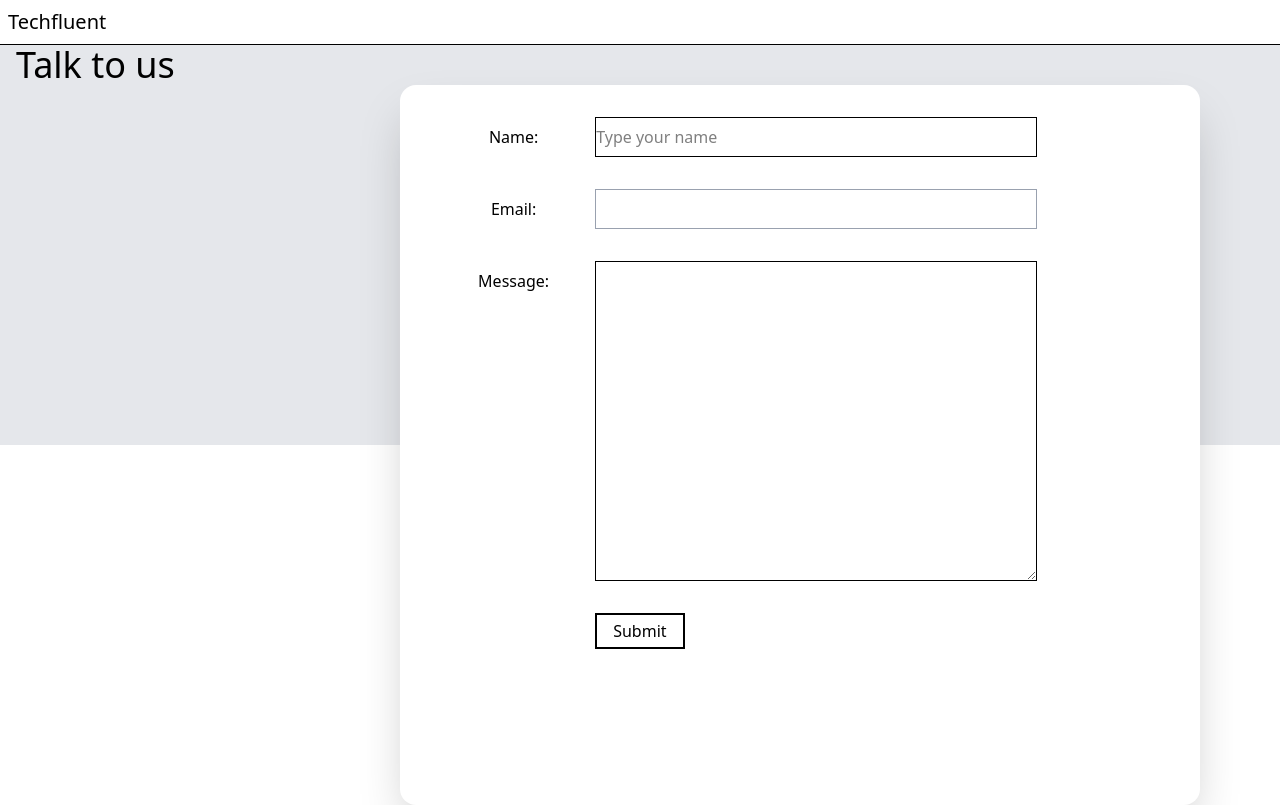
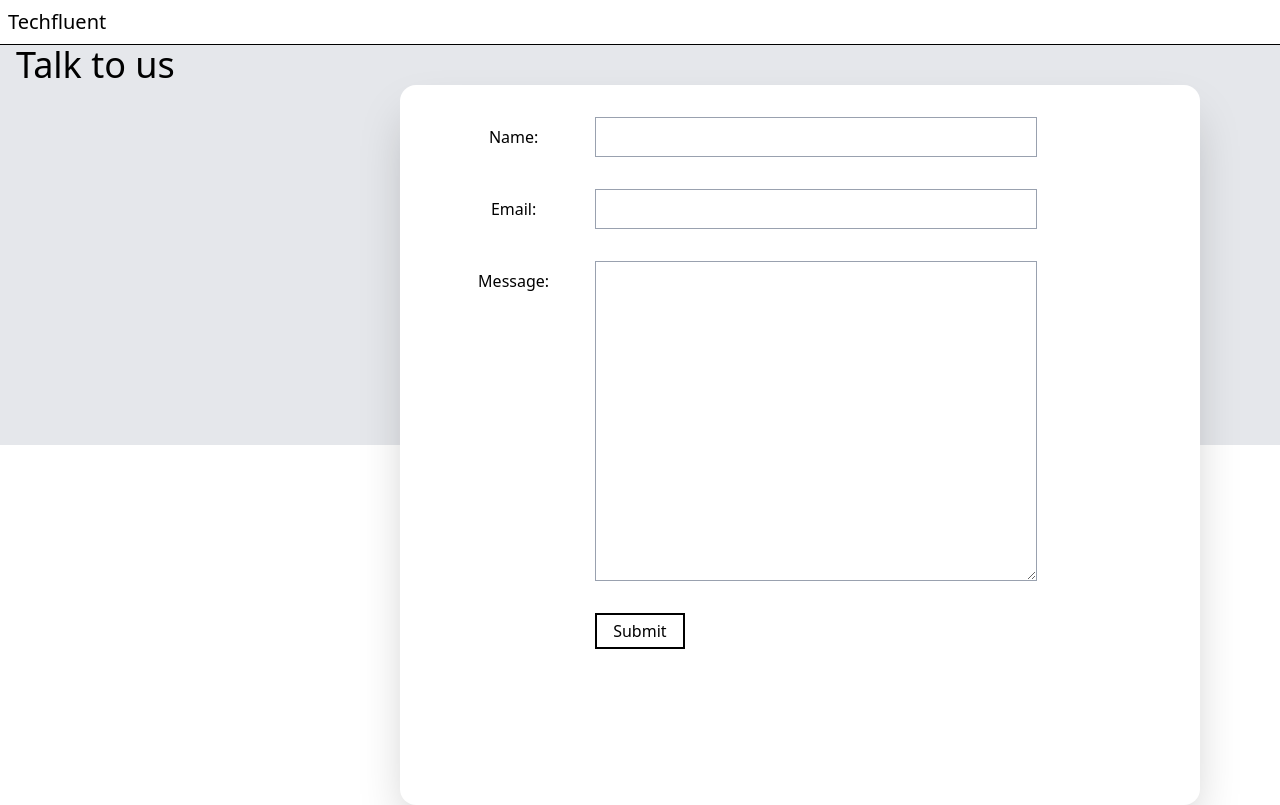
Before and after one commit to Sennydo/customerpage, a Next.js app: page /customer in a window 1280 px wide. Built offline with nearby package versions, Linux system fonts and the light colour scheme.

Commit message:
Connect all text fields to react state

```diff
--- a/src/(components)/form/form.jsx
+++ b/src/(components)/form/form.jsx
@@ -22,20 +22,28 @@ const Form = () => {
         <div className="w-[50rem] h-[45rem] flex-col text-center rounded-2xl mr-[5rem] p-8 shadow-2xl bg-white">
             <div className=" flex flex-row mb-[2rem]">
                 <h1 className="m-2 w-[20%]"> Name: </h1>
-                <input className="border-1 w-[60%]"
-                 placeholder="Type your name"
+                <input className="border-gray-400 border-1 p-1 w-[60%]"
+                 name="name"
                  value={formDetails.name}
                  onChange={handleForm}></input>
             </div>
 
             <div className=" flex flex-row mb-[2rem]">
                 <h1 className="m-2 w-[20%]">Email: </h1>
-                <input className="border-gray-400 border-1 p-1 w-[60%]"></input>
+                <input className="border-gray-400 border-1 p-1 w-[60%]"
+                    name="email"
+                    value={formDetails.email}
+                    onChange={handleForm}
+                    ></input>
             </div>
 
             <div className=" flex flex-row mb-[2rem]">
                 <h1 className="m-2 w-[20%]">Message: </h1>
-                <textarea type="text" className="border-1 p-1 w-[60%] h-[20rem]"></textarea>
+                <textarea type="text" className="border-gray-400 border-1 p-1 w-[60%] h-[20rem]"
+                    name="message"
+                    value={formDetails.message}
+                    onChange={handleForm}
+                    ></textarea>
             </div>
 
             <div className=" flex flex-row mb-[2rem]">
```
